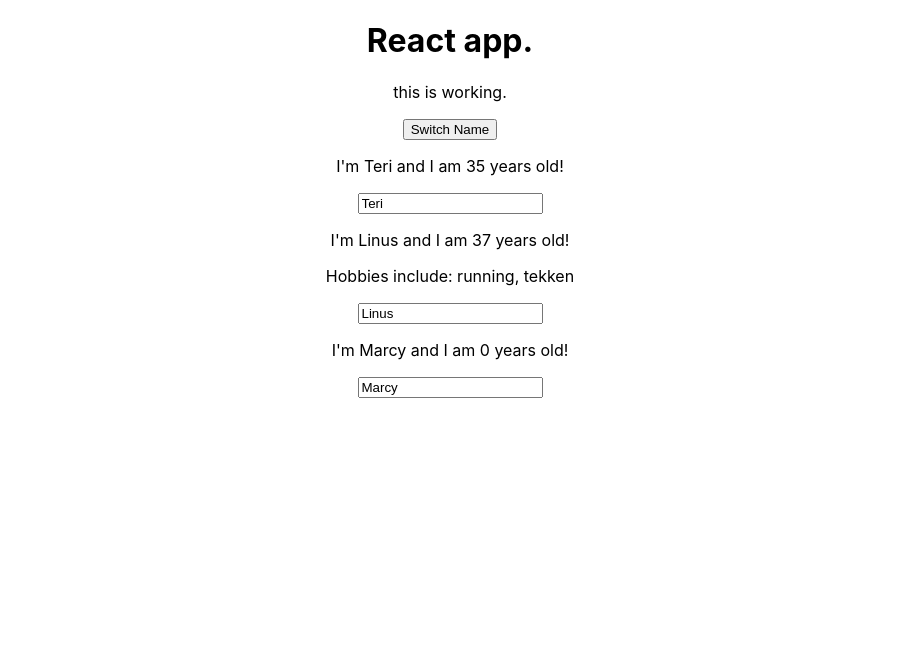
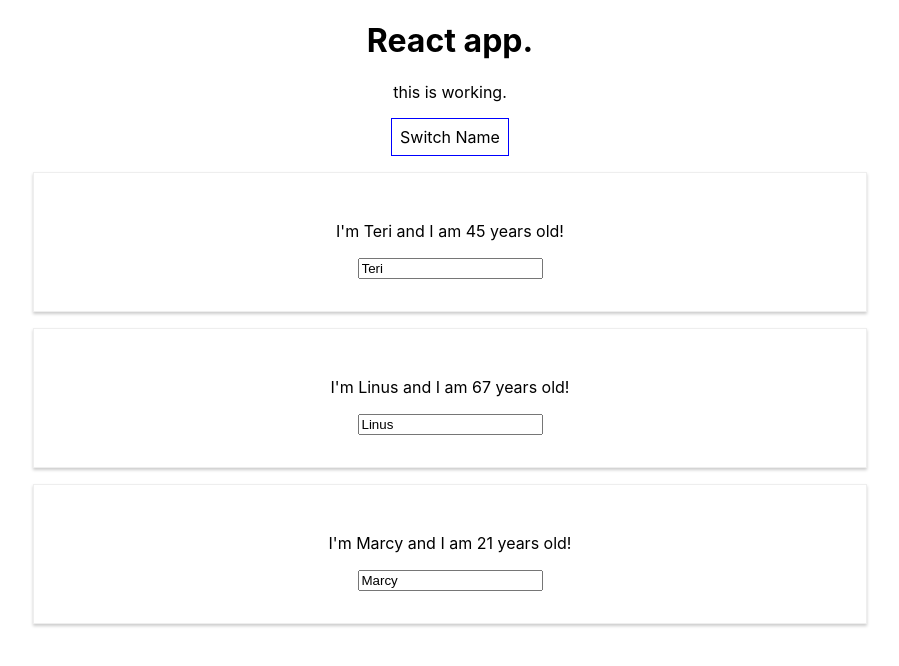
Before and after one commit to zenm/react-project-01, a React (Create React App) app: page / in a window 1280 px wide. Both pictures are taken after a click on the button "Switch Name". Shown: the top 666 px of the page, without its empty margins (190-1089 px from the left). Built offline with nearby package versions, Linux system fonts and the light colour scheme.

Commit message:
added key to state.

```diff
--- a/src/App.js
+++ b/src/App.js
@@ -2,26 +2,18 @@
 import './App.css';
 import { render } from '@testing-library/react';
 import Person from './Person/Person';
+import './Person/Person.css';
+import person from './Person/Person';
 
 class App extends Component {
   state = {
     persons: [
-      { name: "Teri", age: 45 },
-      { name: "Linus", age: 67 },
-      { name: "Marcy", age: 21}
+      { id:"asdf1", name: "Teri", age: 45 },
+      { id:"asdf123e", name: "Linus", age: 67 },
+      { id:"asdf1249", name: "Marcy", age: 21}
    ],
-   otherState: 'some other value'
-  }
-
-  switchNameHandler = (newName) => {
-    this.setState (
-      { persons : [
-          { name: newName, age: 35 },
-          { name: "Linus", age: 37 },
-          { name: "Marcy", age: 0}
-        ]
-      }
-    )
+   otherState: 'some other value',
+   showPersons: false
   }
 
   nameChangedHandler = (event) => {
@@ -35,25 +27,52 @@
     )
   }
 
+  deletePersonHandler = (personIndex) => {
+    const persons = [...this.state.persons];
+    persons.splice(personIndex, 1);
+    this.setState( {persons: persons});
+
+  }
+
+  togglePersonsHandler = () => {
+    const doesShow = this.state.showPersons;
+    this.setState({showPersons: !doesShow});
+  }
+
   render() {
+    const style = {
+      backgroundColor: 'white',
+      font: 'inherit',
+      border: '1px solid blue',
+      padding: '8px',
+      cursor: 'pointer'
+    }
+
+    let persons = null;
+
+    if (this.state.showPersons) {
+      persons = (
+        <div>
+          {this.state.persons.map((person, index) => {
+            return <Person
+              click={() => this.deletePersonHandler(index)}
+              name={person.name}
+              age={person.age}
+              key={person.id}
+            />
+            })
+          }
+        </div>
+      );
+    }
   return (
     <div className="App">
       <h1>React app.</h1>
       <p>this is working.</p>
-      <button onClick={this.switchNameHandler.bind(this, 'Teri')}>Switch Name</button>
-      <Person
-      name={this.state.persons[0].name}
-      age={this.state.persons[0].age}
-      click={this.switchNameHandler.bind(this, 'Tina')}
-      changed={this.nameChangedHandler}/>
-
-      <Person
-      name={this.state.persons[1].name}
-      age={this.state.persons[1].age}
-      >Hobbies include: running, tekken</Person>
-      <Person
-      name={this.state.persons[2].name}
-      age={this.state.persons[2].age} />
+      <button
+        style={style}
+        onClick={this.togglePersonsHandler}>Switch Name</button>
+      {persons}
     </div>
   );
   }
--- /dev/null
+++ b/src/Person/Person.css
@@ -0,0 +1,8 @@
+.Person {
+  width: 60%;
+  margin: 1rem auto;
+  border: 1px solid #eee;
+  box-shadow: 0 2px 3px #ccc;
+  padding: 2rem;
+  text-align: center;
+}
--- a/src/Person/Person.js
+++ b/src/Person/Person.js
@@ -1,8 +1,9 @@
 import React from 'react';
+import './Person.css'
 
 const person = (props) => {
   return (
-    <div>
+    <div className="Person">
       <p onClick={props.click}>I'm {props.name} and I am {props.age} years old!</p>
       <p>{props.children}</p>
       <input type="text" onChange={props.changed} value={props.name}/>
```
